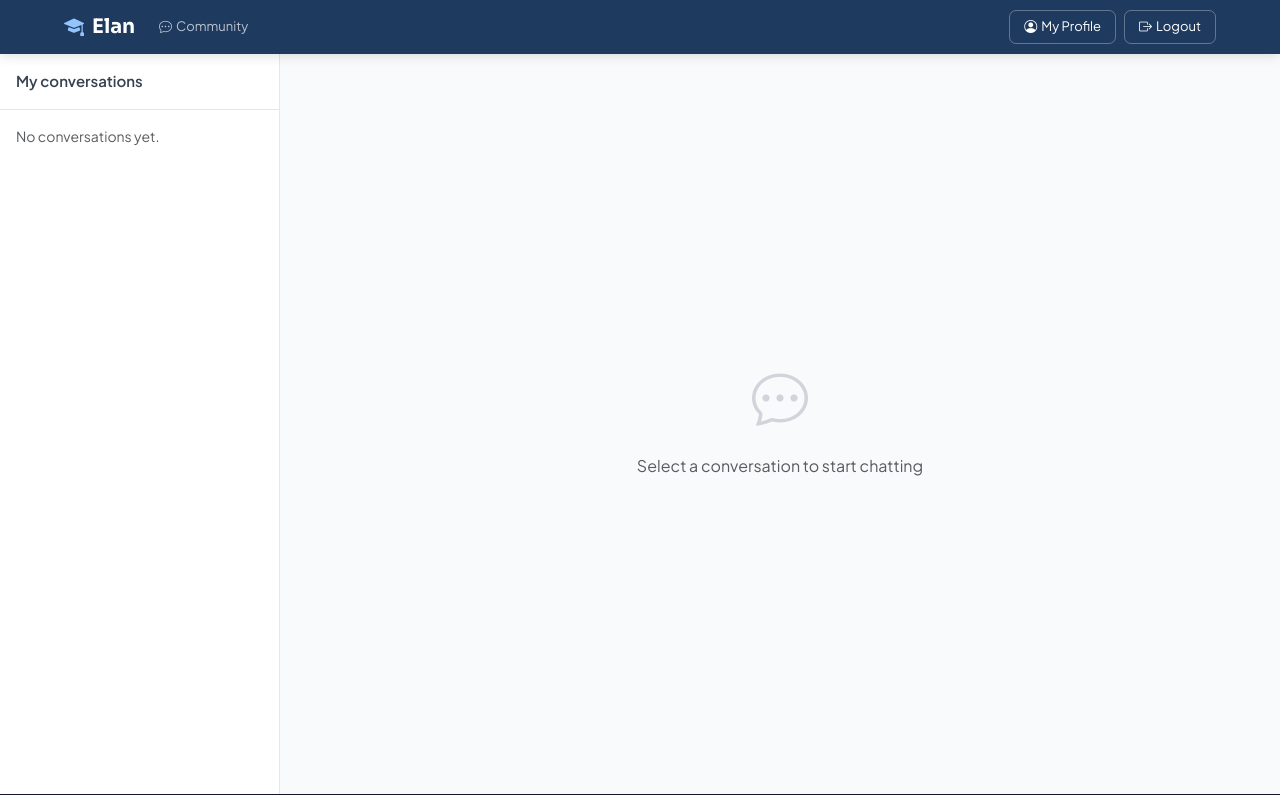
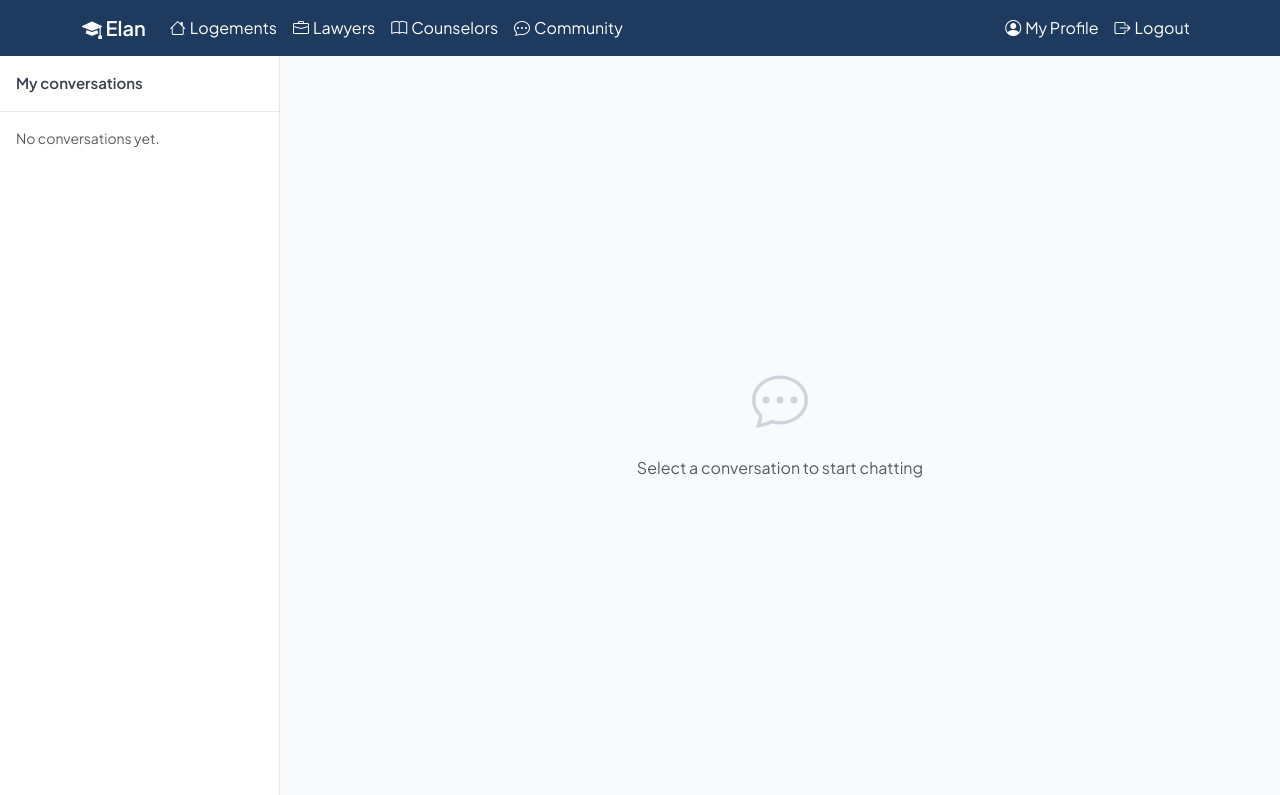
Before and after one commit to Salma-Mousaoui/plateforme-etudiants, a Django app: page /chat/ in a window 1280 px wide. Shown: the top 795 px of the page. Run offline with Django 5.2, Linux system fonts and the light colour scheme; the visitor is signed in with stand-in values (Sample User, id 1); data comes from the database, SQL or seed files in the repository; data that the repository does not hold is empty.

Commit message:
feat: implement base templates, navigation, and initial view structures for the student platform

```diff
--- a/chat/views.py
+++ b/chat/views.py
@@ -1,3 +1,4 @@
+from django.contrib import messages
 from django.contrib.auth import get_user_model
 from django.contrib.auth.decorators import login_required
 from django.db.models import Q
@@ -49,6 +50,10 @@ def PrivateChatView(request, other_user_id):
     user = request.user
     other_user = get_object_or_404(User, pk=other_user_id)
 
+    if other_user == user:
+        messages.error(request, "You cannot chat with yourself.")
+        return redirect("chat-list")
+
     if request.method == "POST":
         content = request.POST.get("content", "")
         attachment = request.FILES.get("attachment", None)
@@ -84,10 +89,10 @@ def GroupChatView(request, group_id):
     group = get_object_or_404(ChatGroup, pk=group_id)
     if not group.members.filter(pk=user.pk).exists():
         group.members.add(user)
-    messages = list(
+    messages_list = list(
         Message.objects.filter(group=group).order_by("sent_at")
     )[-50:]
     return render(request, "chat/chat_groupe.html", {
         "group": group,
-        "messages": messages,
+        "messages": messages_list,
     })
--- a/core/views.py
+++ b/core/views.py
@@ -32,14 +32,15 @@ def _role_dashboard_url(role):
         return "dashboard"
     if role in ("lawyer", "orientation", "housing"):
         return "espace-pro"
-    return "housing"  # student
+    return "landing"  # student — show the landing page
 
 
 class LandingView(TemplateView):
     template_name = "core/landing.html"
 
     def get(self, request, *args, **kwargs):
-        if request.user.is_authenticated:
+        # Redirect admin/pro to their dashboards; students see the landing page
+        if request.user.is_authenticated and request.user.role != "student":
             return redirect(_role_dashboard_url(request.user.role))
         return super().get(request, *args, **kwargs)
 
--- a/professionals/urls.py
+++ b/professionals/urls.py
@@ -4,7 +4,7 @@ from .views import AdvisorListView, LawyerListView, ProfessionalDetailView, Repo
 
 urlpatterns = [
     path("avocats/", LawyerListView.as_view(), name="lawyers"),
-    path("orienteurs/", AdvisorListView.as_view(), name="advisors"),
+    path("orienteurs/", AdvisorListView.as_view(), name="counselors"),
     path("professionnel/<int:pk>/", ProfessionalDetailView, name="pro-detail"),
     path("professionnel/<int:pk>/signaler/", ReportProView.as_view(), name="report-pro"),
 ]
--- a/templates/base.html
+++ b/templates/base.html
@@ -21,50 +21,100 @@
 
 <body>
 
-<!-- NAVBAR — Elan Design System exact spec -->
-<!-- class: navbar-elan | height: 54px | bg: #1E3A5F | font: Sora 700 -->
-<nav class="navbar-elan">
-  <div class="elan-container d-flex align-items-center" style="height:100%">
+<!-- NAVBAR -->
+<nav class="navbar navbar-expand-lg" style="background-color:#1E3A5F;">
+  <div class="container">
 
-    <!-- Logo -->
-    <a href="{% url 'landing' %}" class="brand text-decoration-none">
+    <a class="navbar-brand text-white fw-bold text-decoration-none" href="{% url 'landing' %}">
       <i class="bi bi-mortarboard-fill"></i> Elan
     </a>
 
-    <!-- Center nav links — visible only when authenticated -->
+    <button class="navbar-toggler border-light" type="button"
+            data-bs-toggle="collapse" data-bs-target="#navbarMain"
+            aria-controls="navbarMain" aria-expanded="false"
+            aria-label="Toggle navigation">
+      <span class="navbar-toggler-icon"></span>
+    </button>
+
+    <div class="collapse navbar-collapse" id="navbarMain">
+
+      <!-- LEFT: role-based links -->
+      <ul class="navbar-nav me-auto">
+
+        {% if not request.user.is_authenticated or request.user.role == 'student' %}
+          <li class="nav-item">
+            <a class="nav-link text-white" href="{% url 'listings' %}">
+              <i class="bi bi-house me-1"></i>Logements
+            </a>
+          </li>
+          <li class="nav-item">
+            <a class="nav-link text-white" href="{% url 'lawyers' %}">
+              <i class="bi bi-briefcase me-1"></i>Lawyers
+            </a>
+          </li>
+          <li class="nav-item">
+            <a class="nav-link text-white" href="{% url 'counselors' %}">
+              <i class="bi bi-book me-1"></i>Counselors
+            </a>
+          </li>
+        {% endif %}
+
         {% if request.user.is_authenticated %}
-      <div class="nav-links d-none d-md-flex ms-4">
-        {% if request.user.role != "student" %}
-          <a href="{% url 'espace-pro' %}" class="nav-link-item text-decoration-none">
-            <i class="bi bi-grid-1x2 me-1"></i>My Space
+          {% if request.user.role == 'admin' %}
+            <li class="nav-item">
+              <a class="nav-link text-white" href="{% url 'dashboard' %}">
+                <i class="bi bi-shield-check me-1"></i>Admin Dashboard
               </a>
+            </li>
+          {% elif request.user.role != 'student' %}
+            <li class="nav-item">
+              <a class="nav-link text-white" href="{% url 'espace-pro' %}">
+                <i class="bi bi-grid me-1"></i>My Space
+              </a>
+            </li>
           {% endif %}
-        <!-- Community: accessible to ALL authenticated roles -->
-        <a href="{% url 'chat-list' %}" class="nav-link-item text-decoration-none">
+        {% endif %}
+
+        <li class="nav-item">
+          <a class="nav-link text-white" href="{% url 'chat-list' %}">
             <i class="bi bi-chat-dots me-1"></i>Community
           </a>
-      </div>
-    {% endif %}
+        </li>
 
-    <!-- Right auth actions -->
-    <div class="nav-actions ms-auto">
+      </ul>
+
+      <!-- RIGHT: auth-conditional -->
+      <ul class="navbar-nav ms-auto align-items-lg-center">
         {% if request.user.is_authenticated %}
-        <a href="{% url 'profil' %}" class="btn-nav-ghost text-decoration-none">
+
+          <li class="nav-item">
+            <a class="nav-link text-white" href="{% url 'profil' %}">
               <i class="bi bi-person-circle me-1"></i>My Profile
             </a>
-        <a href="{% url 'logout' %}" class="btn-nav-ghost text-decoration-none">
+          </li>
+          <li class="nav-item">
+            <a class="nav-link text-white" href="{% url 'logout' %}">
               <i class="bi bi-box-arrow-right me-1"></i>Logout
             </a>
+          </li>
+
         {% else %}
-        <a href="{% url 'login' %}" class="btn-nav-ghost text-decoration-none">
+
+          <li class="nav-item">
+            <a class="nav-link text-white" href="{% url 'login' %}">
               <i class="bi bi-box-arrow-in-right me-1"></i>Login
             </a>
-        <a href="{% url 'register' %}" class="btn-nav-solid text-decoration-none">
+          </li>
+          <li class="nav-item ms-lg-2">
+            <a class="btn btn-light btn-sm fw-semibold" href="{% url 'register' %}">
               <i class="bi bi-person-plus me-1"></i>Sign Up
             </a>
+          </li>
+
         {% endif %}
+      </ul>
+
     </div>
-
   </div>
 </nav>
 
--- a/templates/housing/listing_detail.html
+++ b/templates/housing/listing_detail.html
@@ -107,11 +107,13 @@
 
           <!-- Contact button -->
           {% if request.user.is_authenticated %}
-            <a href="/chat/private/{{ object.owner.id }}/"
+            {% if request.user != object.owner %}
+            <a href="{% url 'private-chat' object.owner.id %}"
                class="btn w-100 mb-2"
                style="background:var(--elan-blue);color:#fff;border:none;border-radius:10px;font-weight:600">
-              <i class="bi bi-chat-dots me-2"></i>Contact
+              <i class="bi bi-chat-dots me-2"></i>Contact Owner
             </a>
+            {% endif %}
           {% else %}
             <a href="{% url 'login' %}"
                class="btn w-100 mb-2"
--- a/templates/partials/footer_landing.html
+++ b/templates/partials/footer_landing.html
@@ -14,7 +14,7 @@
         <div class="d-flex flex-column gap-2">
           <a href="{% url 'listings' %}"  class="footer-link">Housing</a>
           <a href="{% url 'lawyers' %}"   class="footer-link">Lawyers</a>
-          <a href="{% url 'advisors' %}"  class="footer-link">Counselors</a>
+          <a href="{% url 'counselors' %}"  class="footer-link">Counselors</a>
           <a href="{% url 'chat-list' %}"  class="footer-link">Community</a>
         </div>
       </div>
--- a/templates/partials/navbar_app.html
+++ b/templates/partials/navbar_app.html
@@ -43,8 +43,8 @@
            class="nav-link-item text-decoration-none{% if active_url == 'lawyers' %} active{% endif %}">
           <i class="bi bi-briefcase me-1"></i>Lawyers
         </a>
-        <a href="{% url 'advisors' %}"
-           class="nav-link-item text-decoration-none{% if active_url == 'advisors' %} active{% endif %}">
+        <a href="{% url 'counselors' %}"
+           class="nav-link-item text-decoration-none{% if active_url == 'counselors' %} active{% endif %}">
           <i class="bi bi-journal-text me-1"></i>Counselors
         </a>
         <a href="{% url 'chat-list' %}"
--- a/templates/professionals/professional_detail.html
+++ b/templates/professionals/professional_detail.html
@@ -120,11 +120,13 @@
       <!-- Action buttons -->
       <div class="d-flex gap-2 flex-wrap">
         {% if request.user.is_authenticated %}
-          <a href="/chat/private/{{ pro.id }}/"
+          {% if request.user != pro %}
+          <a href="{% url 'private-chat' pro.id %}"
              class="btn"
              style="background:var(--elan-blue);color:#fff;border:none;border-radius:10px;font-weight:600">
             <i class="bi bi-chat-dots me-2"></i>Send a message
           </a>
+          {% endif %}
           <button type="button"
                   class="btn btn-outline-danger"
                   style="border-radius:10px"
```
Also changed, not shown: templates/base_landing.html (+67 -14 lines). Lines whose indentation alone changed are shown as unchanged.
